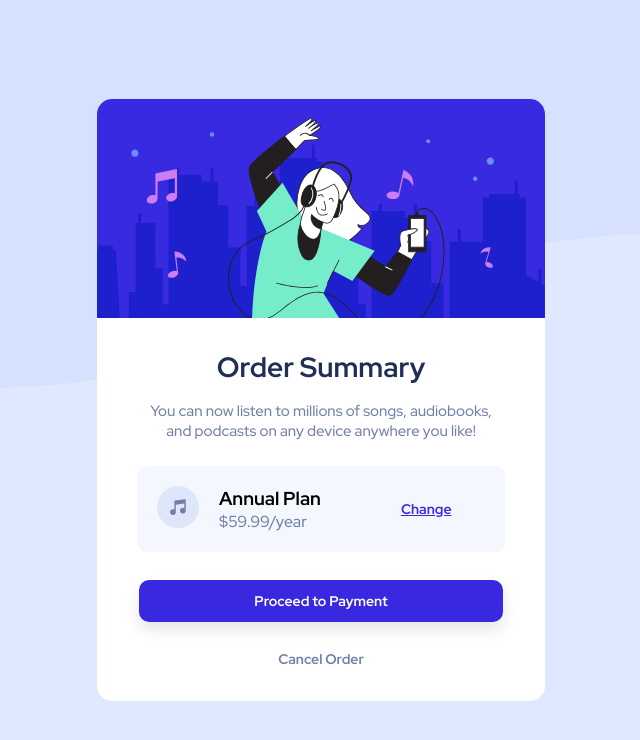
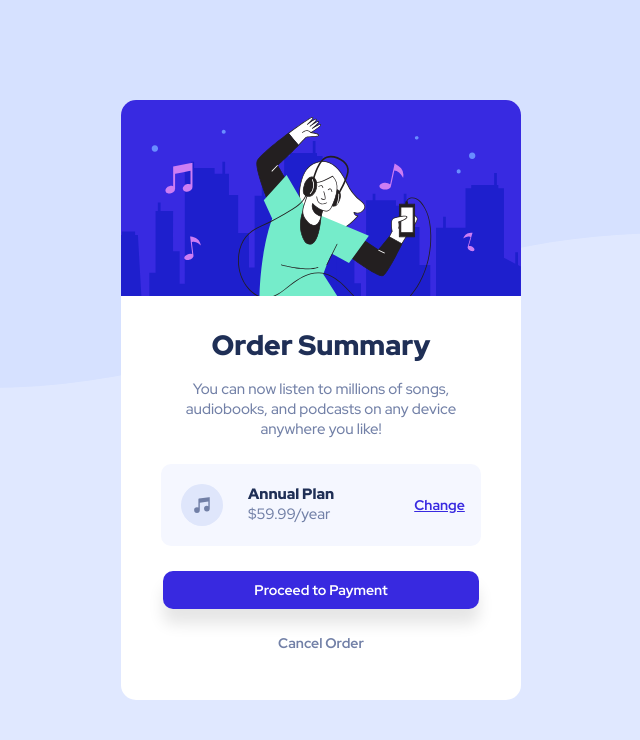
Before and after one commit to VipulGirme/Order-Summary-Component, a plain HTML site: page index.html in a window 1280 px wide. Shown: the whole page, without its empty margins (319-959 px from the left). Drawn offline with Linux system fonts and the light colour scheme.

Commit message:
Update styles.css

```diff
--- a/styles.css
+++ b/styles.css
@@ -29,7 +29,7 @@ body{
 .card {
     grid-column-start: 2;
     border-radius: 22px;
-    width: 28rem;
+    width: 25rem;
     display: grid;
     /* grid-template-rows: 220px 1fr auto auto auto; */
     background-color: white;
@@ -49,6 +49,7 @@ body{
     align-self: center;
     color: var(--dark-blue);
     font-size: 28px;
+    font-weight: 900;
     padding: 30px 0 15px 0;
 }
 
@@ -77,8 +78,16 @@ body{
 .plan-text {
     display: flex;
     flex-direction: column;
-    padding-left: 20px;
+    padding-left: 25px;
     text-align: left;
+    font-size: 15px;
+    font-weight: 500;
+}
+
+.plan-title {
+    color: var(--dark-blue);
+    font-size: 15px;
+    font-weight: 900;
 }
 
 .card-text {
@@ -96,20 +105,20 @@ body{
 }
 
 .card-pay-btn {
-    height: 42px;
-    margin: 28px 42px;
+    height: 38px;
+    margin: 25px 42px;
     background-color: var(--bright-blue);
     border-style: none;
     border-radius: 10px;
     color: white;
     font-weight: 600;
     font-size: 14px;
-    box-shadow: 0px 8px 15px rgba(0, 0, 0, 0.1);
+    box-shadow: 0px 15px 15px rgba(0, 0, 0, 0.1);
 }
 
 .card-cancel-btn {
     text-align: center;
-    margin-bottom: 33px;
+    margin-bottom: 48px;
     color:var(--desaturated-blue);
     text-decoration: none;
     font-weight: 600;
```
